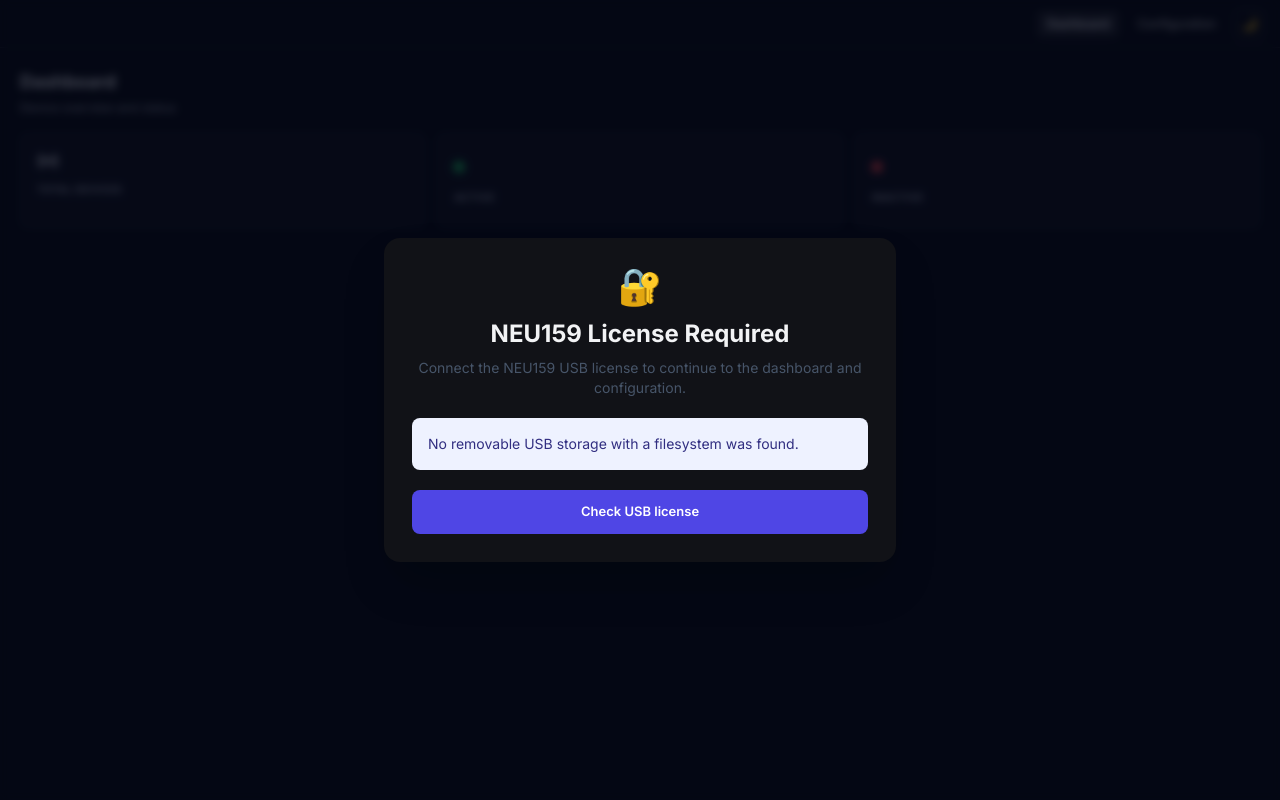
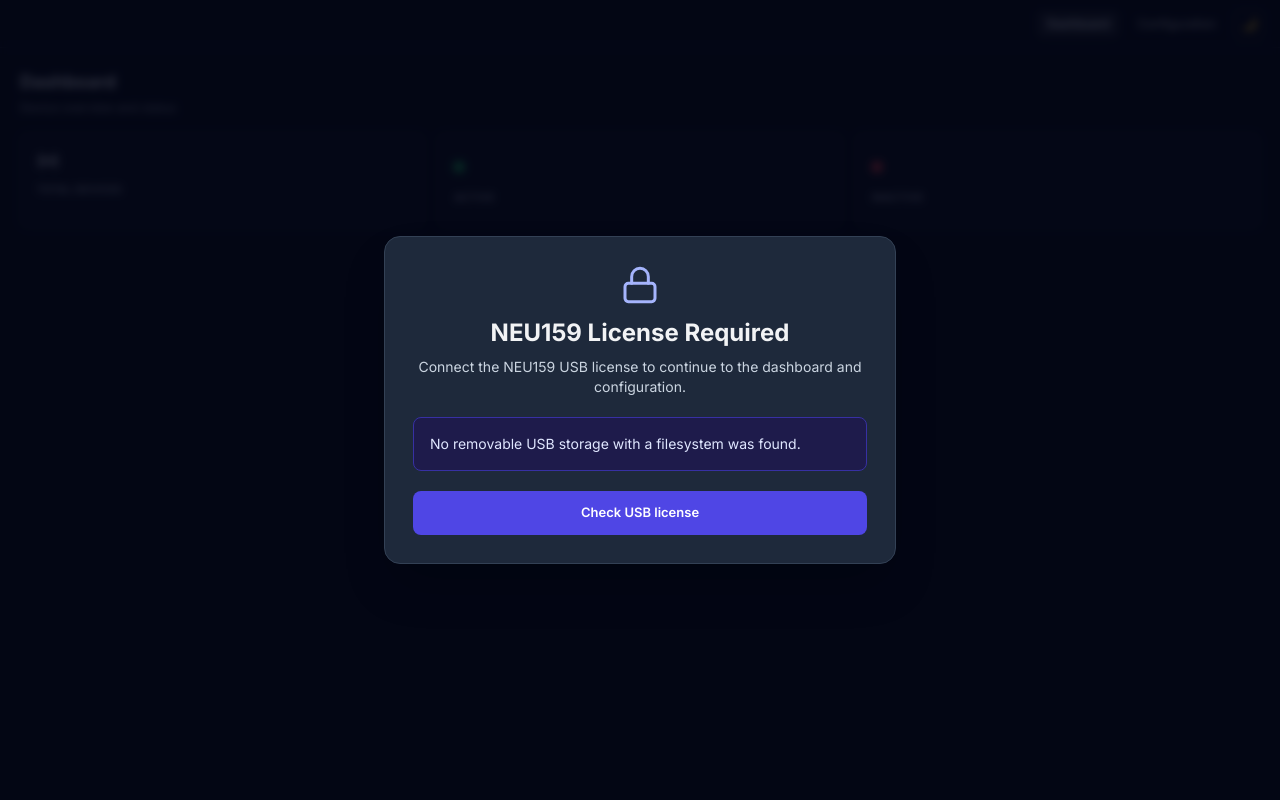
Before and after one commit to PRIME08012004/Device_Manager, a Flask app: page /license in a window 1280 px wide. Run offline with Flask 3, Linux system fonts and the light colour scheme; some libraries are stand-ins or nearby versions.

Commit message:
fix:ui for overlay

```diff
--- a/templates/license_overlay.html
+++ b/templates/license_overlay.html
@@ -1,17 +1,22 @@
 <div id="licenseOverlay"
-     class="fixed inset-0 z-[99999] flex items-center justify-center bg-slate-950/70 p-4 backdrop-blur-sm"
+     class="fixed inset-0 z-[99999] flex items-center justify-center bg-slate-950/80 p-4 backdrop-blur-sm"
      role="dialog" aria-modal="true" aria-labelledby="licenseOverlayTitle">
-    <section class="w-full max-w-lg rounded-2xl bg-white p-7 text-slate-800 shadow-2xl">
+    <section class="w-full max-w-lg rounded-2xl border border-slate-700 bg-slate-800 p-7 text-slate-100 shadow-2xl">
         <div class="mb-5 text-center">
-            <div class="text-4xl" aria-hidden="true">🔐</div>
+            <div class="flex justify-center text-indigo-300" aria-hidden="true">
+                <svg class="h-10 w-10" viewBox="0 0 24 24" fill="none" stroke="currentColor" stroke-width="1.8" stroke-linecap="round" stroke-linejoin="round">
+                    <rect x="3" y="11" width="18" height="11" rx="2" />
+                    <path d="M7 11V7a5 5 0 0 1 10 0v4" />
+                </svg>
+            </div>
             <h1 id="licenseOverlayTitle" class="mt-3 text-2xl font-bold">NEU159 License Required</h1>
-            <p class="mt-2 text-sm text-slate-600">Connect the NEU159 USB license to continue to the dashboard and configuration.</p>
+            <p class="mt-2 text-sm text-slate-300">Connect the NEU159 USB license to continue to the dashboard and configuration.</p>
         </div>
-        <div id="licenseOverlayState" class="rounded-lg bg-indigo-50 p-4 text-sm text-indigo-900" role="status" aria-live="polite">
+        <div id="licenseOverlayState" class="rounded-lg border border-indigo-800 bg-indigo-950 p-4 text-sm text-indigo-100" role="status" aria-live="polite">
             Checking this controller and looking for the USB license…
         </div>
-        <div id="licenseOverlayDetails" class="mt-4 hidden rounded-lg border border-emerald-200 bg-emerald-50 p-4 text-sm text-emerald-900"></div>
-        <details id="licenseOverlayDiagnostics" class="mt-4 hidden rounded-lg border border-slate-200 p-3 text-xs">
+        <div id="licenseOverlayDetails" class="mt-4 hidden rounded-lg border border-emerald-800 bg-emerald-950 p-4 text-sm text-emerald-100"></div>
+        <details id="licenseOverlayDiagnostics" class="mt-4 hidden rounded-lg border border-slate-700 p-3 text-xs text-slate-300">
             <summary class="cursor-pointer font-semibold">USB license data read by the controller</summary>
             <pre id="licenseOverlayDiagnosticData" class="mt-2 max-h-64 overflow-auto whitespace-pre-wrap"></pre>
         </details>
```
